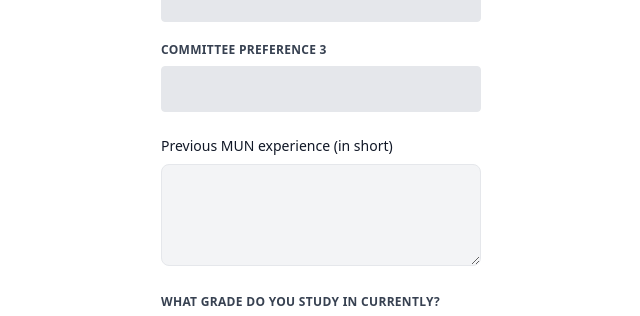
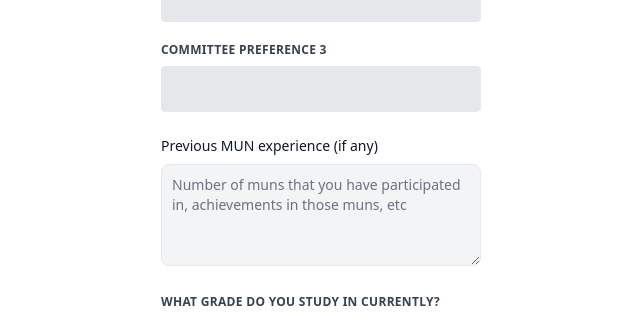
Before and after one commit to mitinimun/front, a React (Create React App) app: page /register in a window 1280 px wide. Shown: the part 800-1116 px from the top of the page, without its empty margins (319-959 px from the left). Built offline with nearby package versions, Linux system fonts and the light colour scheme.

Commit message:
further registration updates

```diff
--- a/src/components/Auth/RegisterPage/Register.js
+++ b/src/components/Auth/RegisterPage/Register.js
@@ -272,15 +272,15 @@ const Register = () => {
                       for="message"
                       className="block mb-2 text-sm font-medium"
                     >
-                      Previous MUN experience (in short)
+                      Previous MUN experience (if any)
                     </label>
                     <textarea
                       name="prevExp"
                       value={prevExp}
                       id="message"
-                      required
                       rows="4"
                       onChange={(e) => setPrevExp(e.target.value)}
+                      placeholder="Number of muns that you have participated in, achievements in those muns, etc"
                       className="block p-2.5 w-full rounded-lg  bg-gray-100 border border-gray-200 placeholder-gray-500 text-sm focus:outline-none focus:border-gray-400 focus:bg-white"
                     ></textarea>
                   </div>
```
